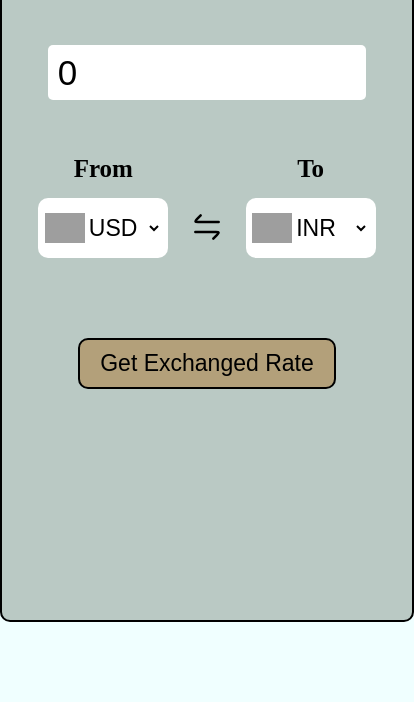
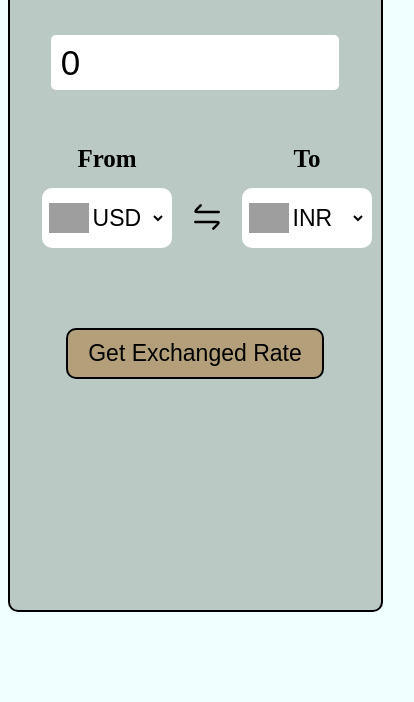
Before and after one commit to nimeshpatel14/Currency-Converter, a plain HTML site: page index.html in a window 390 px wide. Shown: the part 182-884 px from the top of the page, 414 px wide, since content can reach past the window. Drawn offline with Linux system fonts and the light colour scheme; no server answers; grey boxes are pictures that could not be loaded.

Commit message:
css updated

```diff
--- a/style.css
+++ b/style.css
@@ -5,6 +5,7 @@
 
 body {
   background-color: azure;
+  overflow-y: hidden;
 }
 
 .main {
@@ -99,8 +100,9 @@ form input {
     flex-direction: column;
     justify-content: space-around;
     align-items: center;
-    width: 100%;
+    width: 90%;
     height: 700px;
+    margin-top: 70px;
   }
   h2 {
     font-size: 35px;
```
